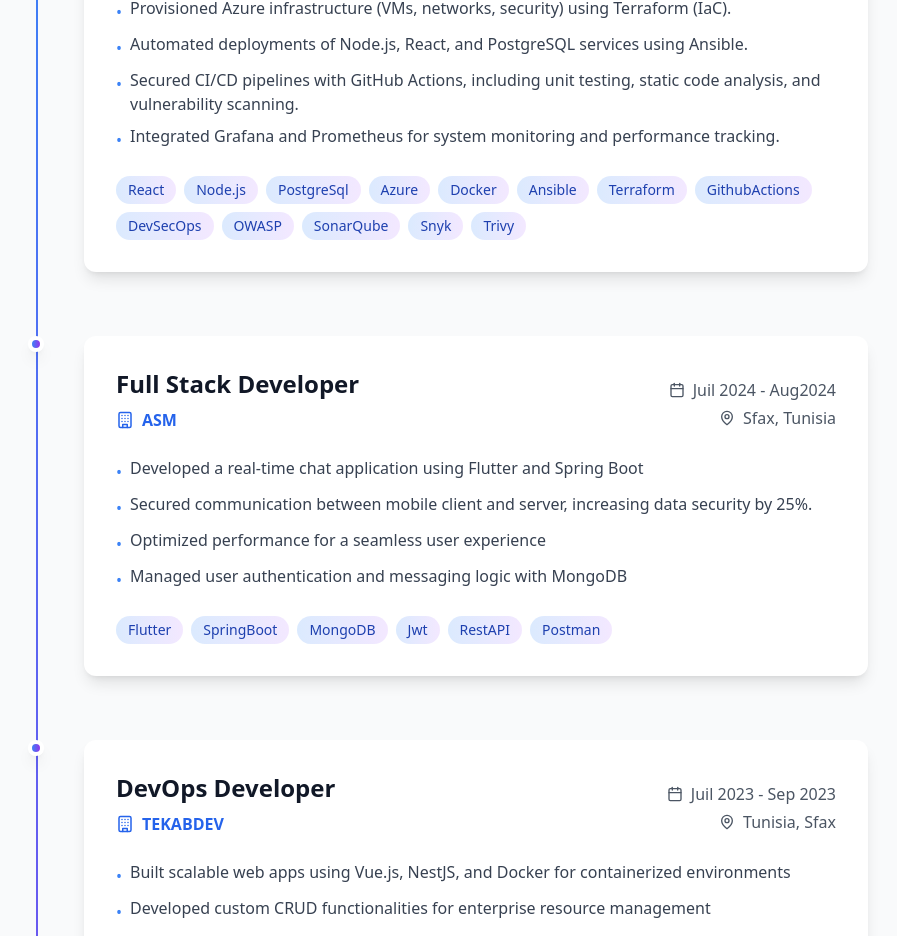
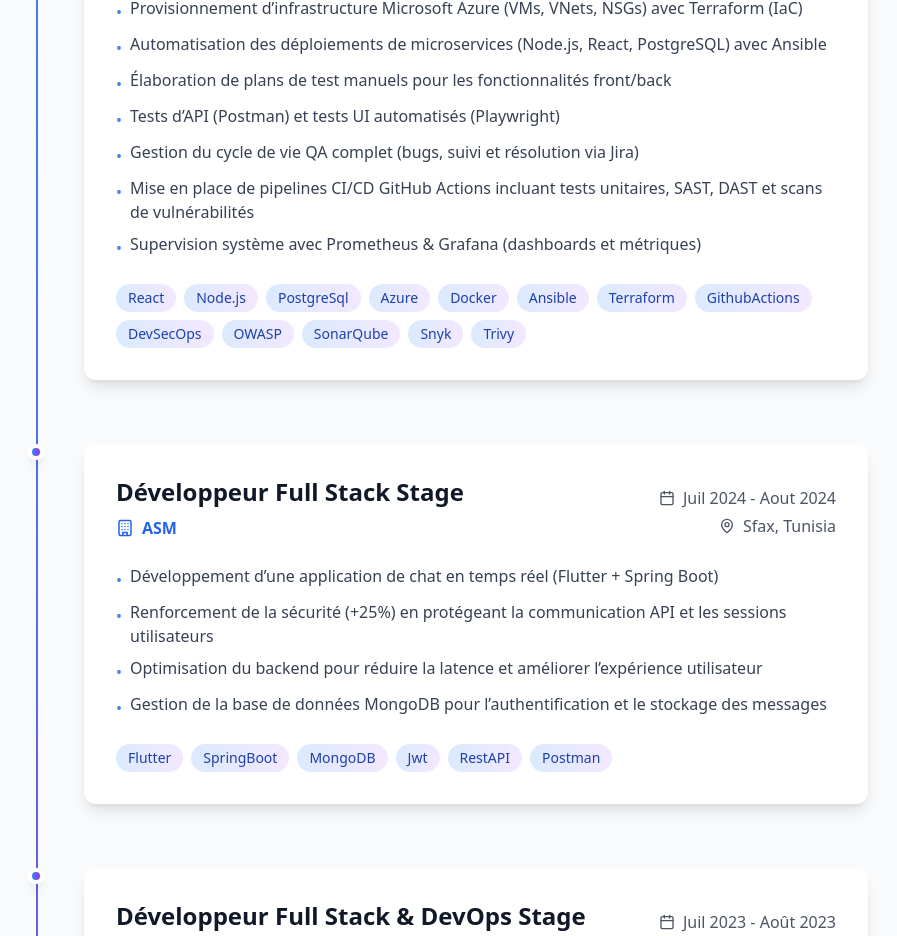
Before and after one commit to Saif-hadd/Portfolio-, a React (Vite) app: page / in a window 1280 px wide. Shown: the part 5093-6029 px from the top of the page, without its empty margins (204-1101 px from the left). Built offline with nearby package versions, Linux system fonts and the light colour scheme.

Commit message:
`Update Experience component with new experience entries and updated descriptions`

```diff
--- a/src/components/Experience.tsx
+++ b/src/components/Experience.tsx
@@ -5,44 +5,46 @@ const Experience = () => {
   const experiences = [
     {
   company: 'IOVISION',
-      position: 'Full Stack & DevOps Engineer',
-      duration: 'Feb 2025 - juin 2025',
+  position: 'Ingénieur DevOps & Full Stack PFE',
+  duration: 'Fév 2025 - Juin 2025',
   location: 'Tunisia, Sfax',
   description: [
-        'Provisioned Azure infrastructure (VMs, networks, security) using Terraform (IaC). ',
-        'Automated deployments of Node.js, React, and PostgreSQL services using Ansible. ',
-        'Secured CI/CD pipelines with GitHub Actions, including unit testing, static code analysis, and vulnerability scanning. ',
-        'Integrated Grafana and Prometheus for system monitoring and performance tracking.'
+    'Provisionnement d’infrastructure Microsoft Azure (VMs, VNets, NSGs) avec Terraform (IaC)',
+    'Automatisation des déploiements de microservices (Node.js, React, PostgreSQL) avec Ansible',
+    'Élaboration de plans de test manuels pour les fonctionnalités front/back',
+    'Tests d’API (Postman) et tests UI automatisés (Playwright)',
+    'Gestion du cycle de vie QA complet (bugs, suivi et résolution via Jira)',
+    'Mise en place de pipelines CI/CD GitHub Actions incluant tests unitaires, SAST, DAST et scans de vulnérabilités',
+    'Supervision système avec Prometheus & Grafana (dashboards et métriques)'
   ],
   technologies: ['React', 'Node.js','PostgreSql' ,'Azure', 'Docker', 'Ansible', 'Terraform','GithubActions','DevSecOps','OWASP','SonarQube','Snyk','Trivy']
 },
 {
   company: 'ASM',
-      position: 'Full Stack Developer',
-      duration: 'Juil 2024 - Aug2024',
+  position: 'Développeur Full Stack Stage',
+  duration: 'Juil 2024 - Aout 2024',
   location: 'Sfax, Tunisia',
   description: [
-        'Developed a real-time chat application using Flutter and Spring Boot ',
-        'Secured communication between mobile client and server, increasing data security by 25%.',
-        'Optimized performance for a seamless user experience',
-        'Managed user authentication and messaging logic with MongoDB'
+    'Développement d’une application de chat en temps réel (Flutter + Spring Boot)',
+    'Renforcement de la sécurité (+25%) en protégeant la communication API et les sessions utilisateurs',
+    'Optimisation du backend pour réduire la latence et améliorer l’expérience utilisateur',
+    'Gestion de la base de données MongoDB pour l’authentification et le stockage des messages'
   ],
   technologies: ['Flutter', 'SpringBoot',  'MongoDB', 'Jwt','RestAPI','Postman']
 },
 {
   company: 'TEKABDEV',
-      position: 'DevOps Developer',
-      duration: 'Juil 2023 - Sep 2023',
+  position: 'Développeur Full Stack & DevOps Stage',
+  duration: 'Juil 2023 - Août 2023',
   location: 'Tunisia, Sfax',
   description: [
-        'Built scalable web apps using Vue.js, NestJS, and Docker for containerized environments',
-        'Developed custom CRUD functionalities for enterprise resource management',
-        'Delivered intuitive, user-focused UI components to enhance usability',
-
+    'Développement d’applications web scalables avec Vue.js (frontend) et NestJS (backend), déployées dans des environnements conteneurisés Docker pour assurer portabilité et performance',
+    'Implémentation de fonctionnalités CRUD métier complexes pour des clients entreprises, optimisant la gestion des processus internes et améliorant la productivité',
+    'Conception et intégration de composants UI réutilisables et responsives, orientés expérience utilisateur (UX), permettant de réduire le temps de développement et d’améliorer la cohérence visuelle des applications'
   ],
-      technologies: ['Vue.js', 'Nest.js', 'PostgreSql', 'prisma','RestAPI','Node.js',         // Environnement d'exécution backend
-  'TypeScript', 'Swagger', 'Gitlab', 'Docker']
-    },
+  technologies: ['Vue.js', 'Nest.js', 'PostgreSql', 'prisma','RestAPI','Node.js','TypeScript', 'Swagger', 'Gitlab', 'Docker']
+}
+,
      {
       company: 'INTEGRATION TECHNOLOGY',
       position: 'Full Stack Developer',
```
Lines whose indentation alone changed are shown as unchanged.
